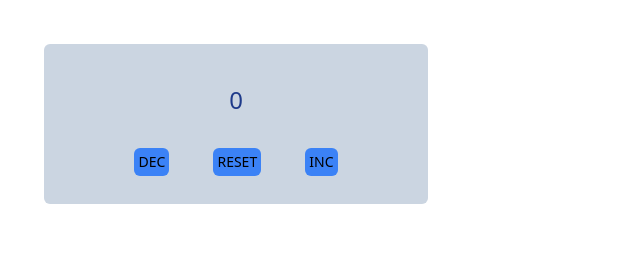
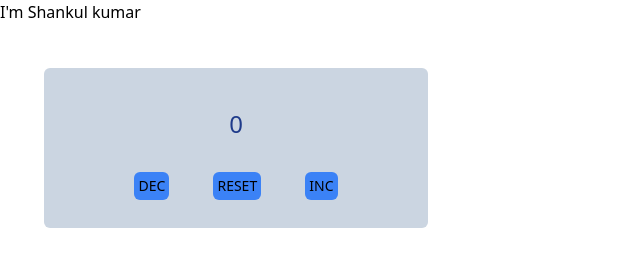
Before and after one commit to TejPrakash18/JavaScript20days, a plain HTML site: page counterApp/dist/index.html in a window 1280 px wide. Shown: the whole page, without its empty margins (0-640 px from the left). Drawn offline with Linux system fonts and the light colour scheme.

Commit message:
intailize

```diff
--- a/counterApp/dist/index.html
+++ b/counterApp/dist/index.html
@@ -7,6 +7,7 @@
     <link rel="stylesheet" href="output.css">
 </head>
 <body>
+  <h1>I'm Shankul kumar</h1>
     <div class="bg-slate-300 rounded-md h-40 w-96 text-center p-10 m-11 items-center">
         <h1 id="num" class="text-2xl text-blue-900 ">0</h1>
         <div class="p-3">
```
